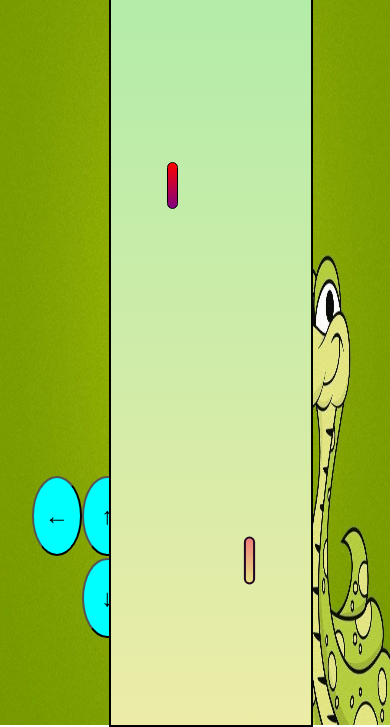
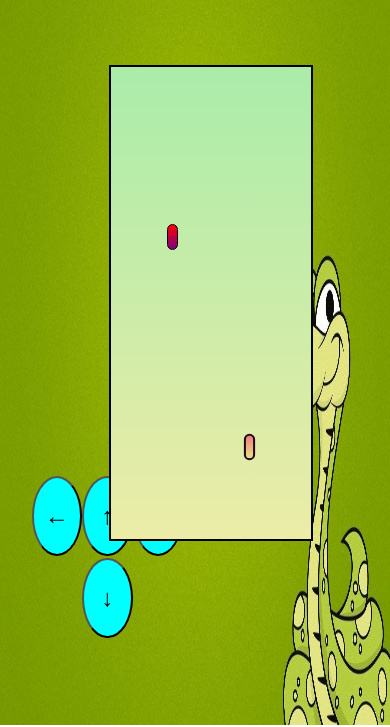
Before and after one commit to goutamkushwah/Mobile-game-Snake, a plain HTML site: page index.html in a window 390 px wide. Shown: the part 119-846 px from the top of the page. Drawn offline with Linux system fonts and the light colour scheme; a web font is replaced by a local one.

Commit message:
Update style.css

```diff
--- a/style.css
+++ b/style.css
@@ -110,6 +110,6 @@ button {
     }
     #board{
        width: 200px;
-          height: 100%;
+          height: 56%;
     }
 }
```
